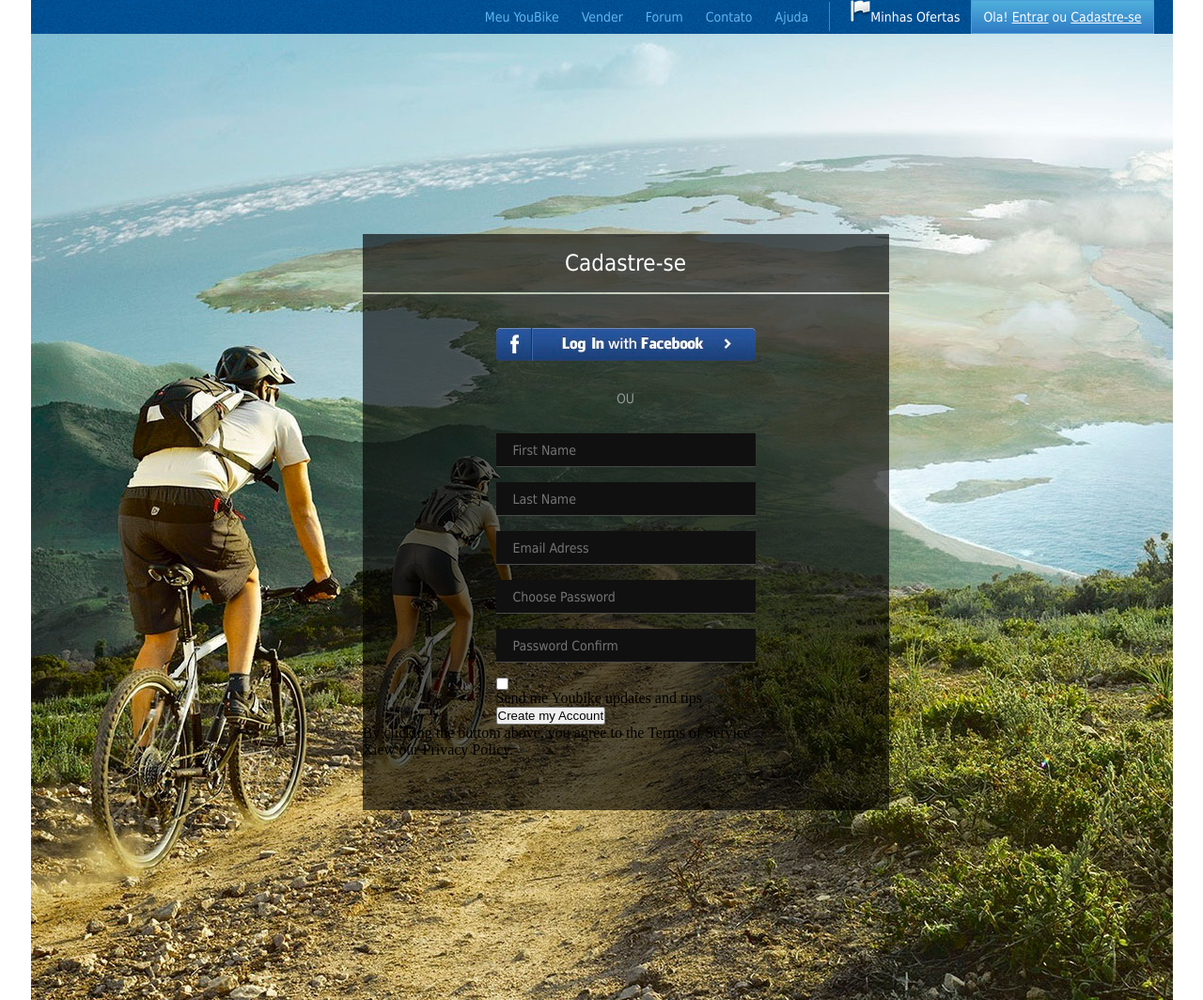
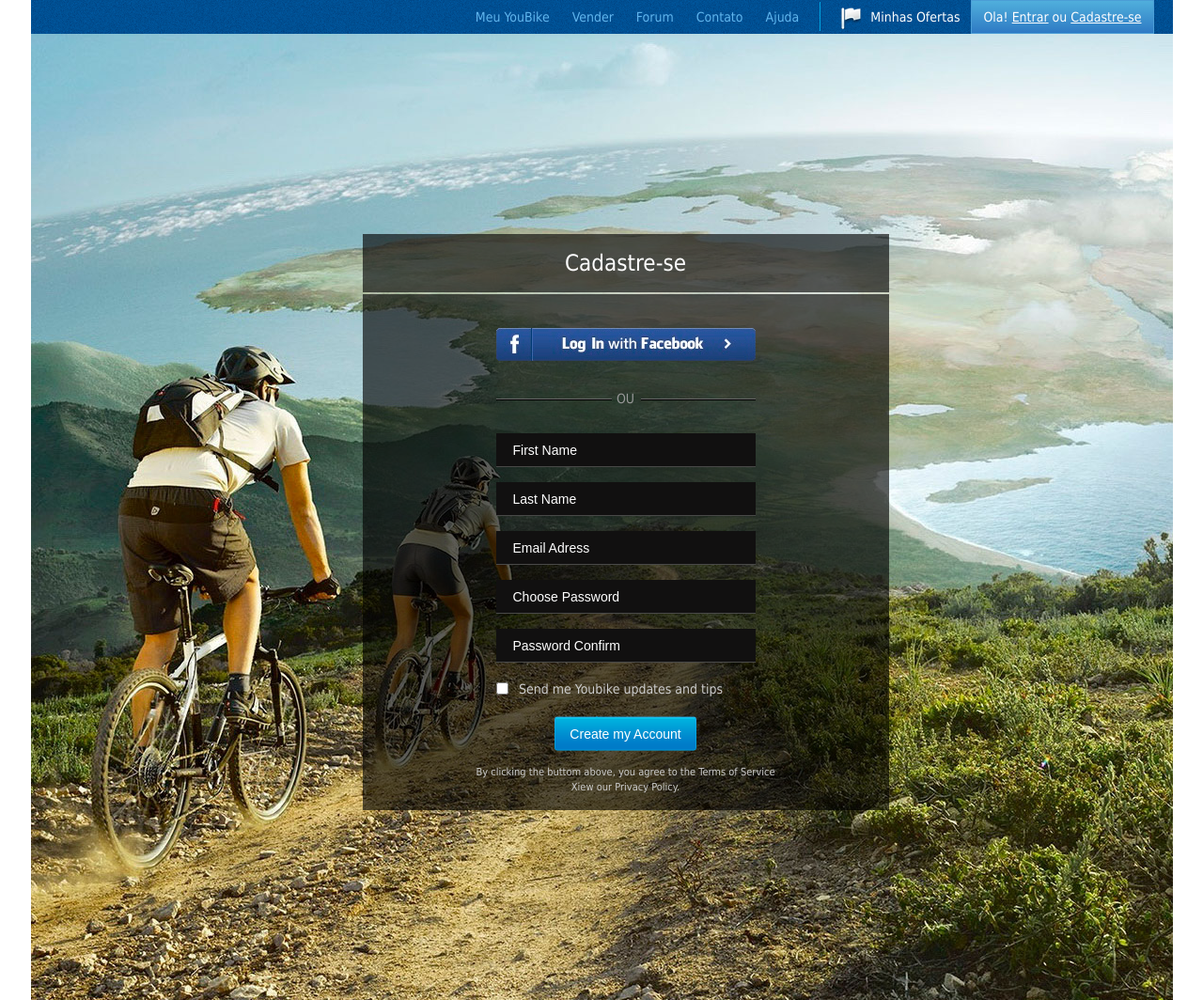
Before and after one commit to Alexandradp/AleksandraMishenko.github.io, a plain HTML site: page homework for module five/A/index.html in a window 1280 px wide. Shown: the whole page at 94% size. Drawn offline with Linux system fonts and the light colour scheme.

Commit message:
homework for module 5 small update

```diff
--- a/homework for module five/A/CSS/styles.css
+++ b/homework for module five/A/CSS/styles.css
@@ -6,6 +6,7 @@
     margin-left: auto;
     margin-right: auto;
     width: 1215px;
+    font-family: "Tahoma";
 }
 
 /*HEADER*/
@@ -15,12 +16,10 @@ header {
     background-image: url("../img/backgroundheader.png");
 }
 nav {
-    height: 36px;
     float: right;
 }
 nav a {
     font-size: 14px;
-    font-family: "Tahoma";
     color: #60b5ed;
 }
 .menu {
@@ -49,7 +48,6 @@ li.divider {
 }
 li.flag, li.enter, li.flag a, li.enter a {
     font-size: 14px;
-    font-family: "Tahoma";
     color: #fefefe;
 }
 li.enter {
@@ -68,6 +66,10 @@ li.flag a {
     padding-right: 12px;
     text-decoration: none;
 }
+li.flag img {
+    vertical-align: middle;
+    margin-right: 10px;
+}
 
 /*CONTENT*/
 
@@ -75,11 +77,10 @@ li.flag a {
     background-image: url("../img/mainpicture.jpg");
     height: 1028px;
 }
-
-form input{
+form input {
     display: block;
 }
-input[type="text"],input[type="email"],input[type="password"]{
+input[type="text"], input[type="email"], input[type="password"] {
     height: 35px;
     width: 258px;
     margin-bottom: 16px;
@@ -88,15 +89,45 @@ input[type="text"],input[type="email"],input[type="password"]{
     border-width: 0px;
     border-bottom: 1px solid #494948;
     font-size: 14px;
- font-family: "Tahoma";
+    color: white;}
+::-webkit-input-placeholder {
+    color: white;
+}
+::-moz-placeholder {
+    color: white;
+}
+input[name="confirm"] {
+    margin-bottom: 0px;
+}
+input[type="checkbox"] {
+    width: 13px;
+    height: 13px;
+    display: inline-block;
+    margin-right: 7px;
+    position: relative;
+    bottom: 1px;
+    vertical-align: middle;
+}
+label {
+    font-size: 14px;
+    line-height: 57px;
     color: #ccc;
 }
-
-input[type="text"]:focus,input[type="email"]:focus,input[type="password"]:focus{
+input[type="text"]:focus, input[type="email"]:focus, input[type="password"]:focus {
     background: linear-gradient(to bottom, #1e4b76, #1f5384);
 }
-
-.frame{
+input[type="submit"] {
+    width: 151px;
+    height: 37px;
+    margin-right: auto;
+    margin-left: auto;
+    font-size: 14px;
+    color: white;
+    border-width: 0px;
+    background-color: transparent;
+    background-image: url(../img/buttoncreate.png);
+}
+.frame {
     width: 560px;
     height: 613px;
     position: relative;
@@ -104,19 +135,18 @@ top: 213px;
     left: 353px;
     background-image: url(../img/frame.png);
 }
-.wrapper{
+.wrapper {
     width: 276px;
     margin-left: 142px;
     margin-right: 142px;
 }
-.framehead{
+.framehead {
     line-height: 62px;
     font-size: 24px;
-  font-family: "Tahoma";
     color: white;
     text-align: center;
 }
-.facebook{
+.facebook {
     width: 276px;
     height: 35px;
     border-width: 0px;
@@ -124,11 +154,21 @@ left: 353px;
     margin-top: 38px;
     background-image: url(../img/facebook.png);
 }
-
-.ou{
+.ou {
     font-size: 14px;
     line-height: 73px;
-  font-family: "Tahoma";
     text-align: center;
     color: #999;
+    background-image: url(../img/horizontal.png);
+    background-repeat: no-repeat;
+    background-position: center;
 }
+.framefoot {
+    font-size: 11px;
+    color: #ccc;
+    margin-right: auto;
+    margin-left: auto;
+    text-align: center;
+    line-height: 16px;
+    margin-top: 15px;
+}
--- a/homework for module five/A/index.html
+++ b/homework for module five/A/index.html
@@ -24,7 +24,9 @@
                         <li class="navlink">
                             <a href="#">Ajuda</a>
                         </li>
-                        <li class="divider"><img src="img/divider.png" alt="divider"></li>
+                        <li class="divider">
+                            <img src="img/divider.png" alt="divider">
+                        </li>
                         <li class="flag">
                             <a href="#"><img src="img/flag.png" alt="flag">Minhas Ofertas</a>
                         </li>
@@ -37,7 +39,6 @@
                     </ul>
                 </nav>
             </header>
-
             <div class="background">
                 <div class="frame">
                     <div class="wrapper">
@@ -48,8 +49,7 @@
                         <div class="ou">
                             <p>OU</p>
                         </div>
-
-                        <form>
+                        <form action="#" method="post">
                             <input type="text" name="firstname" placeholder="First Name">
                             <input type="text" name="lastname" placeholder="Last Name">
                             <input type="email" name="email" placeholder="Email Adress">
@@ -60,9 +60,10 @@
                             <input type="submit" name="submit" value="Create my Account">
                         </form>
                     </div>
-
-                    <p>By clicking the buttom above, you agree to the Terms of Service</p>
-                    <p>Xiew our Privacy Policy.</p>
+                    <div class="framefoot">
+                        <p>By clicking the buttom above, you agree to the Terms of Service</p>
+                        <p>Xiew our Privacy Policy.</p>
+                    </div>
                 </div>
             </div>
         </div>
```
Also changed, not shown: homework for module five/A/img/buttomcreate.png (deleted), homework for module five/A/img/buttoncreate.png (added), homework for module five/A/img/horizontal.png (renamed from homework for module five/A/img/layergrey.png), homework for module five/A/img/hover.png (deleted), homework for module five/A/img/layerblack.png (deleted), 1 other file. Lines whose indentation alone changed are shown as unchanged.
